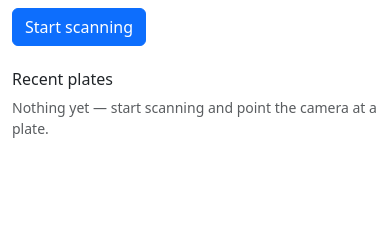
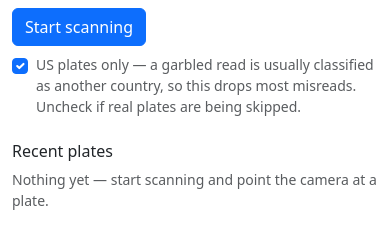
Before and after one commit to davidrans/plate_reader, a FastAPI app: page / in a window 390 px wide. Shown: the part 388-637 px from the top of the page. Run offline with FastAPI, Linux system fonts and the light colour scheme; some libraries are stand-ins or nearby versions.

Commit message:
Use region classification to filter misreads; clarify no state support
A garbled read of a US plate is usually classified confidently as some other
country, so allowedRegions (default ["United States"]) rejects non-US reads
before they reach the tracker and can vote. Exposed as a "US plates only"
toggle so it can be A/B'd on the phone without a redeploy, and persisted.

Also removes a misleading implication: the region head classifies COUNTRY,
not US state -- "United States" is one of its 66 classes and nothing here can
tell Colorado from Wyoming. An earlier planning note used "Colorado" as an
example row label, which was never achievable. "United States" is now hidden
from rows too, since with the filter on it is true of every row and conveys
nothing. README states plainly what state support would actually require.

The harness image cases pass allowedRegions: null, since the reference plates
are Ukrainian and Singaporean and the new default would reject them.

Harness: 33/33 unit checks, images still 2/2.

```diff
--- a/app/static/alpr.js
+++ b/app/static/alpr.js
@@ -55,10 +55,17 @@ const REGIONS = [
 // ocrThreshold was raised from 0.4 to 0.6 once temporal voting landed: misread
 // characters consistently carry low confidence, so this drops most of them
 // before they ever get a vote. Lower it if distant plates stop registering.
+// `allowedRegions` uses the region head as a misread detector rather than as
+// information: a garbled reading of a US plate tends to be confidently
+// classified as some other country (Brazil is a common one), so anything not
+// classified United States is more likely a bad read than a foreign car.
+// Set to null to accept every region. Add "Unknown" to the list if legitimate
+// plates start getting dropped.
 export const DEFAULTS = {
   detThreshold: 0.5,
   ocrThreshold: 0.6,
   minPlateLength: 4,
+  allowedRegions: ["United States"],
 };
 
 const MODEL_BASE = "/static/models";
@@ -211,10 +218,17 @@ function decodePlate(plateTensor, regionTensor) {
 
 // Junk boxes reliably OCR to short garbage, so length is the cheapest useful
 // filter. Real plates are alphanumeric by construction (the alphabet has no
-// punctuation), so length + confidence is enough — no format regex, which
-// would wrongly reject vanity and non-US plates.
-function isPlausible(text, confidence, opts) {
-  return text.length >= opts.minPlateLength && confidence >= opts.ocrThreshold;
+// punctuation), so length + confidence covers the rest — no format regex,
+// which would wrongly reject vanity plates.
+//
+// The region check is a second misread signal, not a nationality check: see
+// DEFAULTS.allowedRegions. A read rejected here never reaches the tracker, so
+// it can't vote.
+export function isPlausible(text, confidence, region, opts) {
+  if (text.length < opts.minPlateLength) return false;
+  if (confidence < opts.ocrThreshold) return false;
+  if (opts.allowedRegions && region && !opts.allowedRegions.includes(region.name)) return false;
+  return true;
 }
 
 /**
@@ -238,7 +252,7 @@ export async function readPlates(source, options = {}) {
     if (box.x2 <= box.x1 || box.y2 <= box.y1) continue;
     const ocrOut = await ocrSession.run({ [OCR_INPUT]: fillOcrInput(source, box) });
     const { text, confidence, region } = decodePlate(ocrOut.plate, ocrOut.region);
-    if (!isPlausible(text, confidence, opts)) continue;
+    if (!isPlausible(text, confidence, region, opts)) continue;
     results.push({ text, confidence, region, box, detScore: box.score });
   }
   return results;
--- a/app/static/app.js
+++ b/app/static/app.js
@@ -19,6 +19,21 @@ const recentList = document.getElementById("recent-list");
 const emptyHint = document.getElementById("empty-hint");
 const clearButton = document.getElementById("clear-button");
 const fpsEl = document.getElementById("fps");
+const usOnlyToggle = document.getElementById("opt-us-only");
+
+// Persisted so the choice survives a reload — it's a tuning knob you'd want to
+// leave where you set it, same as the theme.
+const US_ONLY_KEY = "plate-reader:us-only";
+usOnlyToggle.checked = localStorage.getItem(US_ONLY_KEY) !== "false";
+usOnlyToggle.addEventListener("change", () => {
+  localStorage.setItem(US_ONLY_KEY, String(usOnlyToggle.checked));
+  // Reads already banked under the old setting shouldn't keep voting.
+  tracker.reset();
+});
+
+function currentOptions() {
+  return { ...DEFAULTS, allowedRegions: usOnlyToggle.checked ? DEFAULTS.allowedRegions : null };
+}
 
 let running = false;
 let stream = null;
@@ -182,7 +197,7 @@ async function loop() {
 
   while (running) {
     try {
-      const results = await readPlates(video, DEFAULTS);
+      const results = await readPlates(video, currentOptions());
       const { live, confirmed } = tracker.update(results);
       drawOverlay(live);
       for (const t of confirmed) upsertPlate(t);
--- a/app/static/recent.js
+++ b/app/static/recent.js
@@ -18,6 +18,11 @@ export const RECENT_LIMIT = 50;
 // separate. Voting already resolves near-misses within one viewing; this only
 // catches a later, separate track settling on a slightly different reading.
 export const MERGE_DISTANCE = 0.5;
+
+// Region values not worth showing in a row. The model classifies *country*,
+// not US state, so with the US-only filter on every row would read "United
+// States" — noise rather than information.
+const UNINFORMATIVE_REGIONS = new Set(["Unknown", "United States"]);
 
 /**
  * Bring stored rows up to the current shape. Entries written before sighting
@@ -62,7 +67,10 @@ export class RecentPlates {
    * @returns the row that was written
    */
   upsert({ track, text, confidence, region }, now = Date.now()) {
-    const regionName = region?.name && region.name !== "Unknown" ? region.name : "";
+    // "United States" is dropped along with "Unknown": with the US-only filter
+    // on it's true of every row, so showing it conveys nothing. Note this is a
+    // *country*, not a state — the model has no US-state classification.
+    const regionName = region?.name && !UNINFORMATIVE_REGIONS.has(region.name) ? region.name : "";
     let entry = track.entryText ? this.find(track.entryText) : null;
 
     if (entry && entry.text !== text) {
--- a/app/templates/index.html
+++ b/app/templates/index.html
@@ -65,9 +65,18 @@
       <canvas id="overlay"></canvas>
     </div>
 
-    <div class="d-flex align-items-center gap-3 mb-4">
+    <div class="d-flex align-items-center gap-3 mb-2">
       <button type="button" id="start-button" class="btn btn-primary">Start scanning</button>
       <span id="fps" class="text-body-secondary small font-monospace"></span>
+    </div>
+
+    <div class="form-check mb-4">
+      <input class="form-check-input" type="checkbox" id="opt-us-only" checked />
+      <label class="form-check-label small text-body-secondary" for="opt-us-only">
+        US plates only — a garbled read is usually classified as another
+        country, so this drops most misreads. Uncheck if real plates are being
+        skipped.
+      </label>
     </div>
 
     <div class="d-flex justify-content-between align-items-center mb-2">
```
Also changed, not shown: tests/harness.html (+30 -2 lines), README.md.
